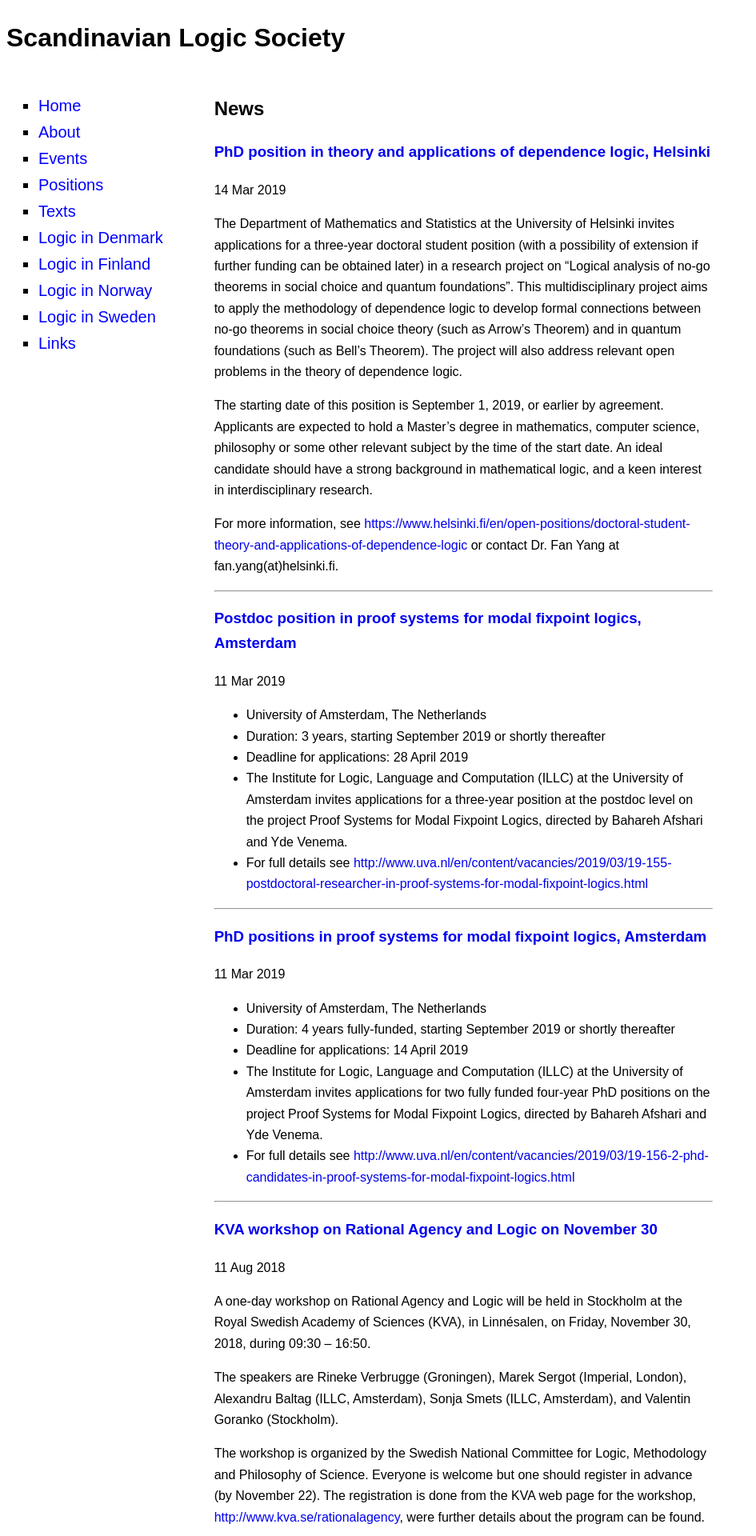
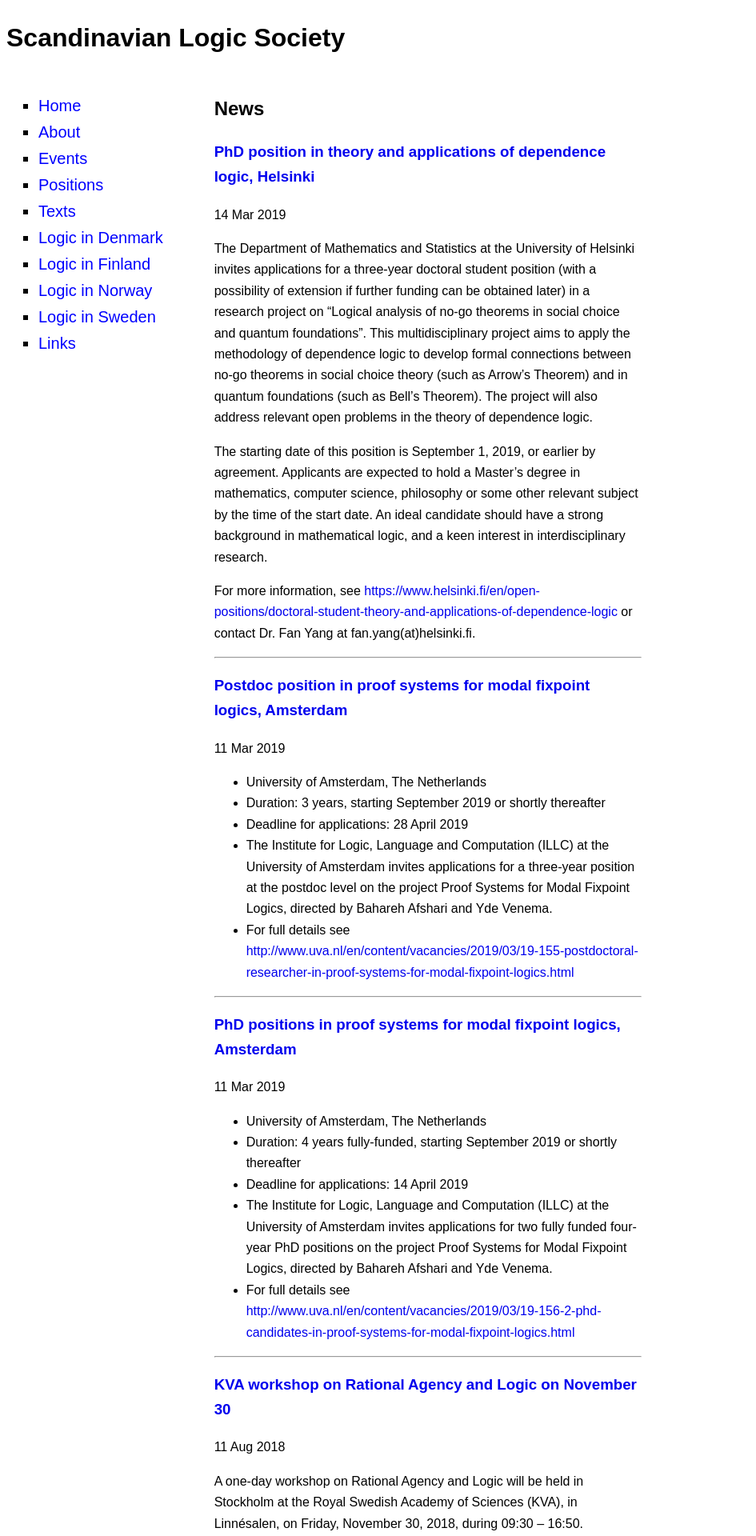
Before and after one commit to scandinavianlogic/scandinavianlogic.github.io, a Jekyll site: the page built from index.md, in a window 1280 px wide. Shown: the top 1920 px of the page at 80% size, without its empty margins (0-945 px from the left). Built offline with Jekyll 4.4.1, drawn with Linux system fonts in a browser that asks for light colours; our own code applies the rules of GitHub Pages for plain Markdown files.

Commit message:
decrease line length slightly for content

```diff
--- a/assets/css/styles.css
+++ b/assets/css/styles.css
@@ -19,5 +19,5 @@ nav a {
   color: blue;
 }
 #content {
-  max-width: 70ch;
+  max-width: 60ch;
 }
```
